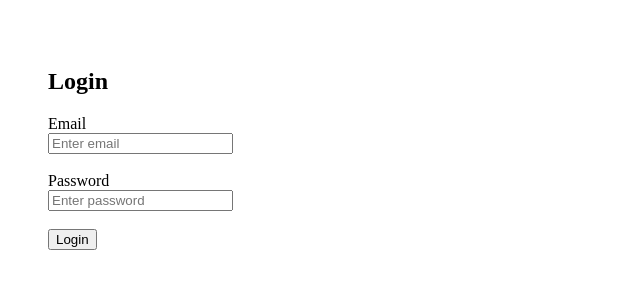
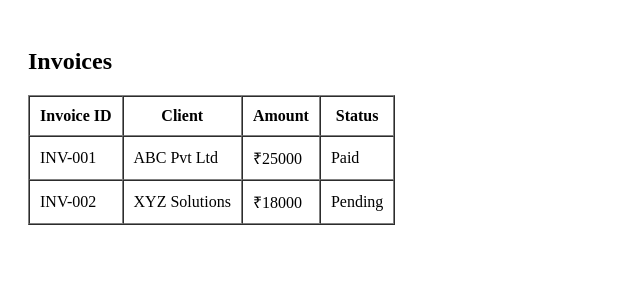
Before and after one commit to Acceptaretech/Acceptare-Service-CRM, a React (Vite) app in the folder frontend/: page /invoices in a window 1280 px wide. Before the commit this address led to /login. Shown: the top 300 px of the page, without its empty margins (0-640 px from the left). Built offline with nearby package versions, Linux system fonts and the light colour scheme; sample sign-in values are in the browser's storage.

Commit message:
Day 12: added invoice list page with protected routing

```diff
--- /dev/null
+++ b/frontend/src/pages/InvoiceList.jsx
@@ -0,0 +1,55 @@
+import React, { useEffect, useState } from "react";
+
+const InvoiceList = () => {
+  const [invoices, setInvoices] = useState([]);
+
+  useEffect(() => {
+    // Mock API data (backend later connect hoga)
+    const mockInvoices = [
+      {
+        id: "INV-001",
+        client: "ABC Pvt Ltd",
+        amount: 25000,
+        status: "Paid",
+      },
+      {
+        id: "INV-002",
+        client: "XYZ Solutions",
+        amount: 18000,
+        status: "Pending",
+      },
+    ];
+
+    setInvoices(mockInvoices);
+  }, []);
+
+  return (
+    <div style={{ padding: "20px" }}>
+      <h2>Invoices</h2>
+
+      <table border="1" cellPadding="10" cellSpacing="0">
+        <thead>
+          <tr>
+            <th>Invoice ID</th>
+            <th>Client</th>
+            <th>Amount</th>
+            <th>Status</th>
+          </tr>
+        </thead>
+
+        <tbody>
+          {invoices.map((inv) => (
+            <tr key={inv.id}>
+              <td>{inv.id}</td>
+              <td>{inv.client}</td>
+              <td>₹{inv.amount}</td>
+              <td>{inv.status}</td>
+            </tr>
+          ))}
+        </tbody>
+      </table>
+    </div>
+  );
+};
+
+export default InvoiceList;
--- a/frontend/src/routes/AppRoutes.jsx
+++ b/frontend/src/routes/AppRoutes.jsx
@@ -1,24 +1,21 @@
 import React from "react";
-import { Routes, Route, Navigate } from "react-router-dom";
+import { Routes, Route } from "react-router-dom";
 
+import Home from "../pages/Home";
 import Login from "../pages/Login";
 import Dashboard from "../pages/Dashboard";
 import LeadGroups from "../pages/LeadGroups";
+import InvoiceList from "../pages/InvoiceList";
 
 import ProtectedRoute from "./ProtectedRoute";
 
 const AppRoutes = () => {
   return (
     <Routes>
-      {/* Default Route */}
-      <Route path="/" element={<Navigate to="/login" />} />
-
-      {/* Login */}
       <Route path="/login" element={<Login />} />
 
-      {/* Dashboard (Protected) */}
       <Route
-        path="/dashboard"
+        path="/"
         element={
           <ProtectedRoute>
             <Dashboard />
@@ -26,9 +23,8 @@ const AppRoutes = () => {
         }
       />
 
-      {/* Lead Groups (Protected) */}
       <Route
-        path="/lead-groups"
+        path="/leads"
         element={
           <ProtectedRoute>
             <LeadGroups />
@@ -36,8 +32,14 @@ const AppRoutes = () => {
         }
       />
 
-      {/* Fallback */}
-      <Route path="*" element={<Navigate to="/dashboard" />} />
+      <Route
+        path="/invoices"
+        element={
+          <ProtectedRoute>
+            <InvoiceList />
+          </ProtectedRoute>
+        }
+      />
     </Routes>
   );
 };
--- a/frontend/src/routes/ProtectedRoute.jsx
+++ b/frontend/src/routes/ProtectedRoute.jsx
@@ -1,9 +1,15 @@
+import React from "react";
 import { Navigate } from "react-router-dom";
+import { isAuthenticated } from "../services/authServices";
 
 const ProtectedRoute = ({ children }) => {
-  const isAuthenticated = false; // abhi dummy
+  const isAuth = isAuthenticated();
 
-  return isAuthenticated ? children : <Navigate to="/login" />;
+  if (!isAuth) {
+    return <Navigate to="/login" replace />;
+  }
+
+  return children;
 };
 
 export default ProtectedRoute;
```
Also changed, not shown: frontend/src/layouts/MainLayout.jsx (+37 -10 lines), 1 other file (tests, documents, lock files or other folders).
